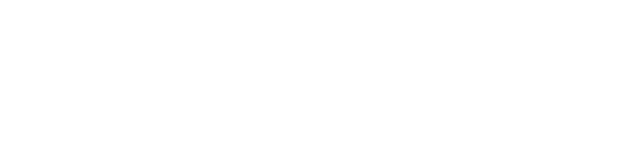
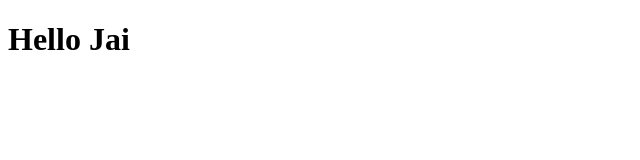
Before and after one commit to jaiprakash-vaishnav/project2, a plain HTML site: page index.html in a window 1280 px wide. Shown: the whole page, without its empty margins (0-640 px from the left). Drawn offline with Linux system fonts and the light colour scheme.

Commit message:
Heading added

```diff
--- a/index.html
+++ b/index.html
@@ -6,6 +6,6 @@
     <title>Document</title>
 </head>
 <body>
-
+    <h1>Hello Jai</h1>
 </body>
 </html>
```
